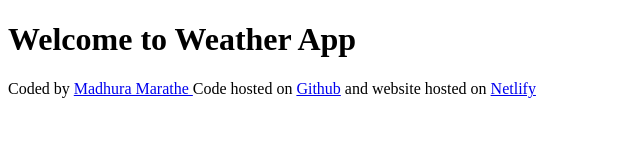
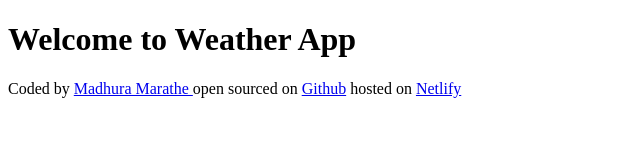
Before and after one commit to madhuracodes/weather-forecast, a plain HTML site: page index.html in a window 1280 px wide. Shown: the whole page, without its empty margins (0-640 px from the left). Drawn offline with Linux system fonts and the light colour scheme.

Commit message:
updated Footer

```diff
--- a/index.html
+++ b/index.html
@@ -12,14 +12,14 @@
       <a href="https://www.englishspeakingcounsellor.com/" target="_blank"
         >Madhura Marathe
       </a>
-      Code hosted on
+      open sourced on
       <a
         href="https://github.com/madhuracodes/weather-forecast"
         target="_blank"
       >
         Github</a
       >
-      and website hosted on
+      hosted on
       <a
         href="https://app.netlify.com/sites/maddy-weatherforecast/overview"
         target="_blank"
```
